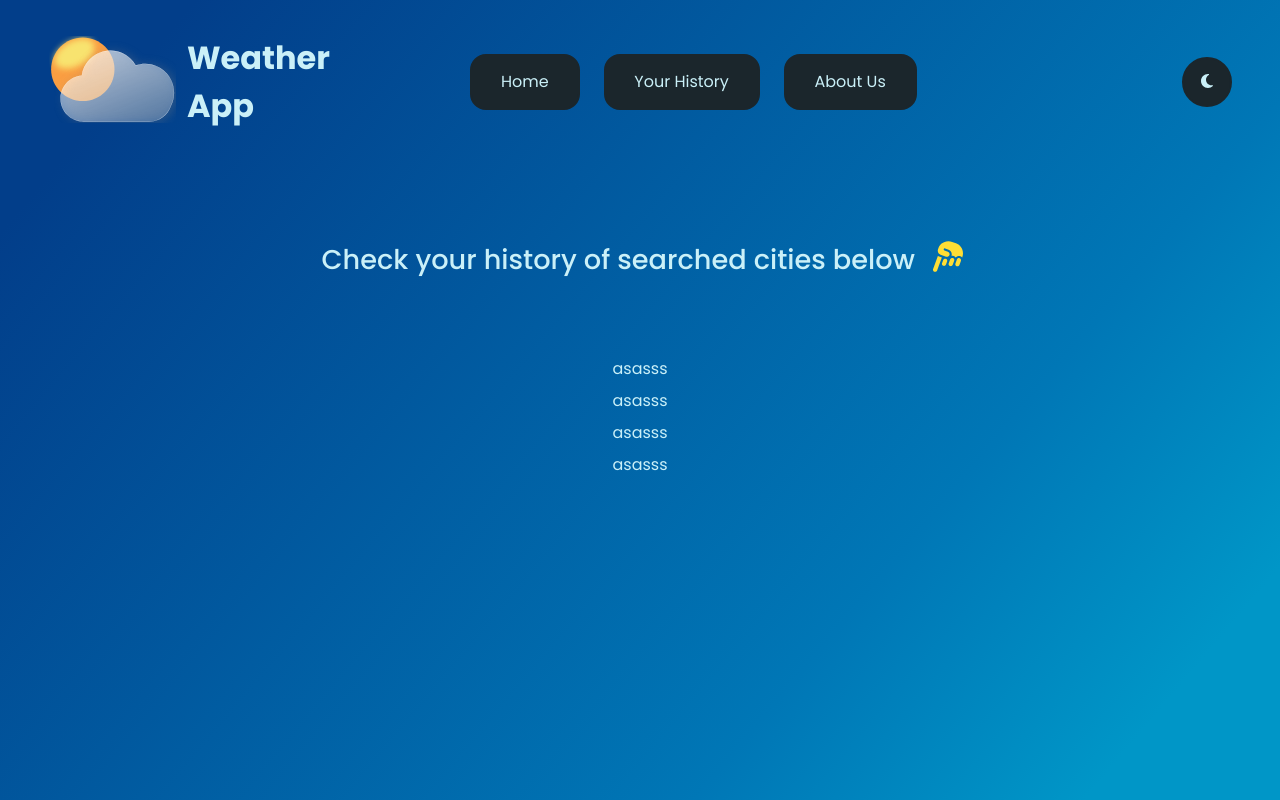
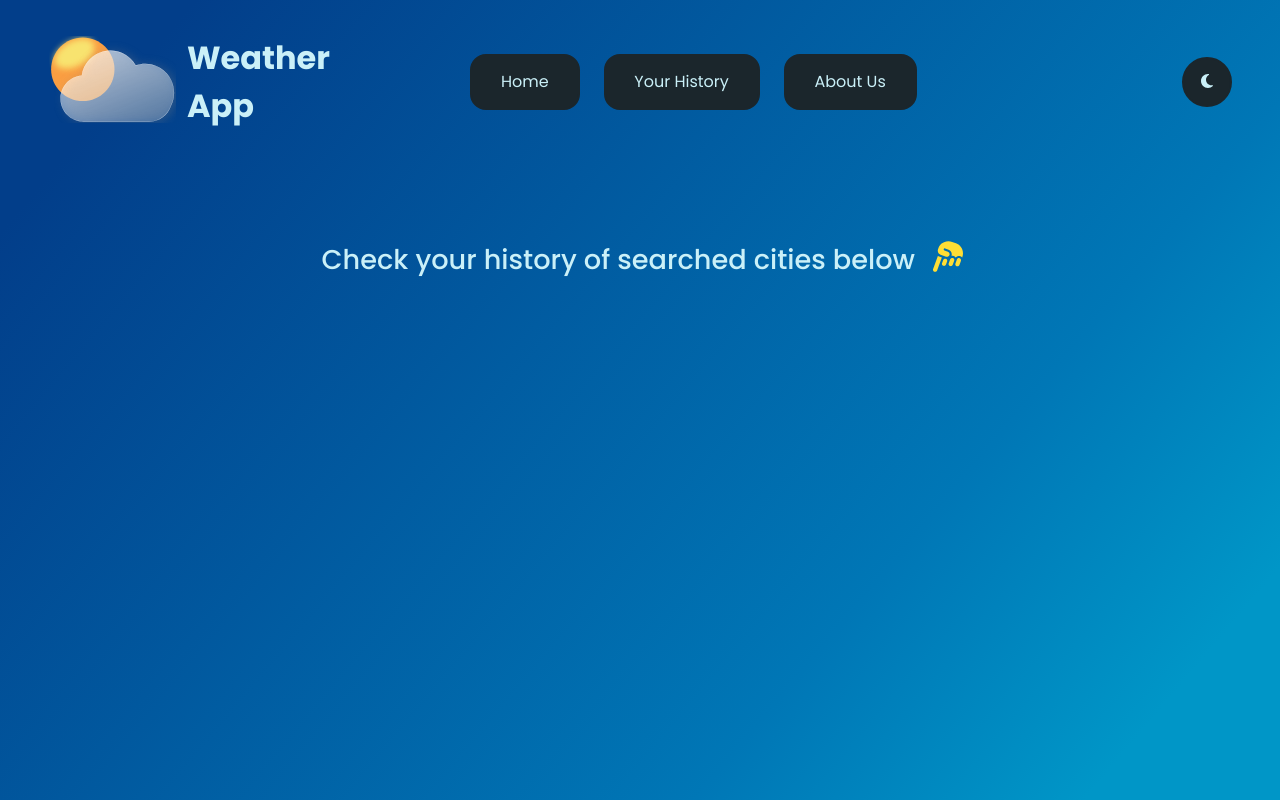
Before and after one commit to Mr-TwisT/weather-app, a React (Create React App) app: page /history in a window 1280 px wide. Built offline with nearby package versions, Linux system fonts and the light colour scheme.

Commit message:
create working localStorage

```diff
--- a/src/pages/HistoryPage.jsx
+++ b/src/pages/HistoryPage.jsx
@@ -1,4 +1,4 @@
-import { useContext, useEffect } from 'react';
+import { useContext } from 'react';
 import { AppContext } from '../App';
 
 import { FontAwesomeIcon } from '@fortawesome/react-fontawesome';
@@ -6,26 +6,23 @@ import { faHandPointDown } from '@fortawesome/free-solid-svg-icons';
 import '../styles/HistoryPage.css';
 
 const HistoryPage = () => {
-  const { weatherData } = useContext(AppContext);
-  let storedWeatherItem = [];
-
-  useEffect(() => {
-    storedWeatherItem = JSON.parse(localStorage.getItem('weatherItem'));
-  }, [weatherData]);
+  const { storedData } = useContext(AppContext);
 
   return (
-    <div className="historyPage">
-      <h3 className="historyPage__headerText">
+    <div className='historyPage'>
+      <h3 className='historyPage__headerText'>
         Check your history of searched cities below{' '}
-        <FontAwesomeIcon icon={faHandPointDown} className="historyPage__icon" />
+        <FontAwesomeIcon icon={faHandPointDown} className='historyPage__icon' />
       </h3>
-      <section className="historyPage__info">
-        <ul className="infoList">
-          {/* <p className="infoText">{storedWeatherItem[0].cloud}</p> */}
-          <p className="infoText">asasss</p>
-          <p className="infoText">asasss</p>
-          <p className="infoText">asasss</p>
-          <p className="infoText">asasss</p>
+      <section className='historyPage__info'>
+        <ul className='infoList'>
+          {storedData.length > 0
+            ? storedData.map((weather, index) => (
+                <li key={index}>
+                  <p className='infoText'>{weather.cloud}</p>
+                </li>
+              ))
+            : null}
         </ul>
       </section>
     </div>
--- a/src/pages/MainPage.jsx
+++ b/src/pages/MainPage.jsx
@@ -1,4 +1,4 @@
-import { useContext, useEffect } from 'react';
+import { useContext, useEffect, useRef } from 'react';
 import { AppContext } from '../App';
 
 import InputField from '../components/InputField';
@@ -15,6 +15,8 @@ const MainPage = () => {
     storedData,
     setStoredData,
   } = useContext(AppContext);
+
+  const isMounted = useRef(false);
 
   const handleChangeInputText = (e) => setCity(e.target.value);
 
@@ -47,31 +49,30 @@ const MainPage = () => {
     }
   };
 
-  // const WeatherCards = () => {
-  //   if (weatherData.) {
-  //     for (let i = 0; i < 3; i++) {
-  //       return <WeatherCard data={weatherData?.forecast.forecastday[i]} />;
-  //     }
-  //   }
-  // };
-
   useEffect(() => {
-    if (Object.keys(weatherData).length > 0) {
-      setStoredData((prevState) => {
-        return [...prevState, weatherData.current];
-      });
-      localStorage.setItem('weatherItem', JSON.stringify(storedData));
+    if (isMounted.current) {
+      if (
+        Object.keys(weatherData).length > 0 &&
+        weatherData.current !== storedData[storedData.length - 1]
+      ) {
+        setStoredData((prevState) => {
+          return [...prevState, weatherData.current];
+        });
+        localStorage.setItem('weatherItem', JSON.stringify(storedData));
+      }
+    } else {
+      isMounted.current = true;
     }
   }, [weatherData]);
 
   return (
-    <div className="mainPage">
-      <h3 className="mainPage__welcomeText">
+    <div className='mainPage'>
+      <h3 className='mainPage__welcomeText'>
         Check the weather of the whole world
         <br />
-        with our <span className="gradient-color">Weather App</span> !
+        with our <span className='gradient-color'>Weather App</span> !
       </h3>
-      <main className="mainPage__form">
+      <main className='mainPage__form'>
         <InputField
           city={city}
           change={handleChangeInputText}
@@ -79,7 +80,7 @@ const MainPage = () => {
           clearInput={clearTextInput}
         />
 
-        <div className="mainPage__cards">
+        <div className='mainPage__cards'>
           {Object.keys(weatherData).length > 0 ? (
             <>
               <WeatherCard data={weatherData} i={0} />
```
Also changed, not shown: src/App.jsx (+5 -5 lines), 1 other file (tests, documents, lock files or other folders).
